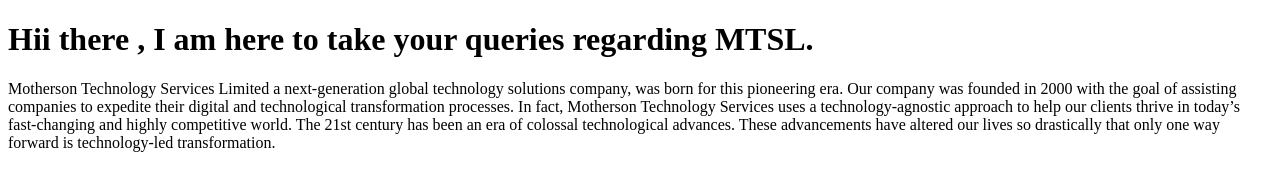
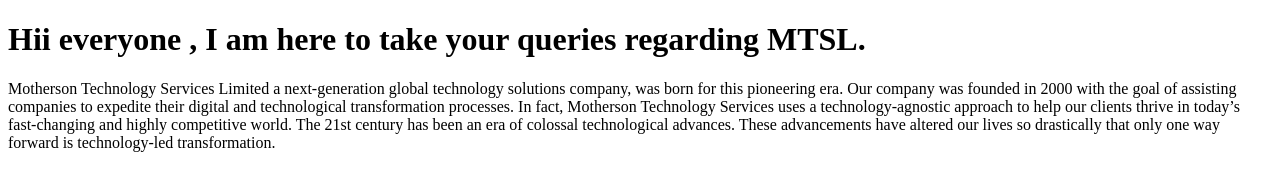
Before and after one commit to jaya855/cicd-freestyle, a plain HTML site: page index.html in a window 1280 px wide. Drawn offline with Linux system fonts and the light colour scheme.

Commit message:
Update index.html

```diff
--- a/index.html
+++ b/index.html
@@ -5,7 +5,7 @@
     <meta name="viewport" content="width=device-width, initial-scale=1.0">
     <title>mtsl - motherson</title>
     <h1>
-        Hii there , I am here to take your queries regarding MTSL.
+        Hii everyone , I am here to take your queries regarding MTSL.
     </h1>
     <p>
         Motherson Technology Services Limited a next-generation global technology solutions company, was born for this pioneering era. Our company was founded in 2000 with the goal of assisting companies to expedite their digital and technological transformation processes. In fact, Motherson Technology Services uses a technology-agnostic approach to help our clients thrive in today’s fast-changing and highly competitive world. The 21st century has been an era of colossal technological advances. These advancements have altered our lives so drastically that only one way forward is technology-led transformation.
```
